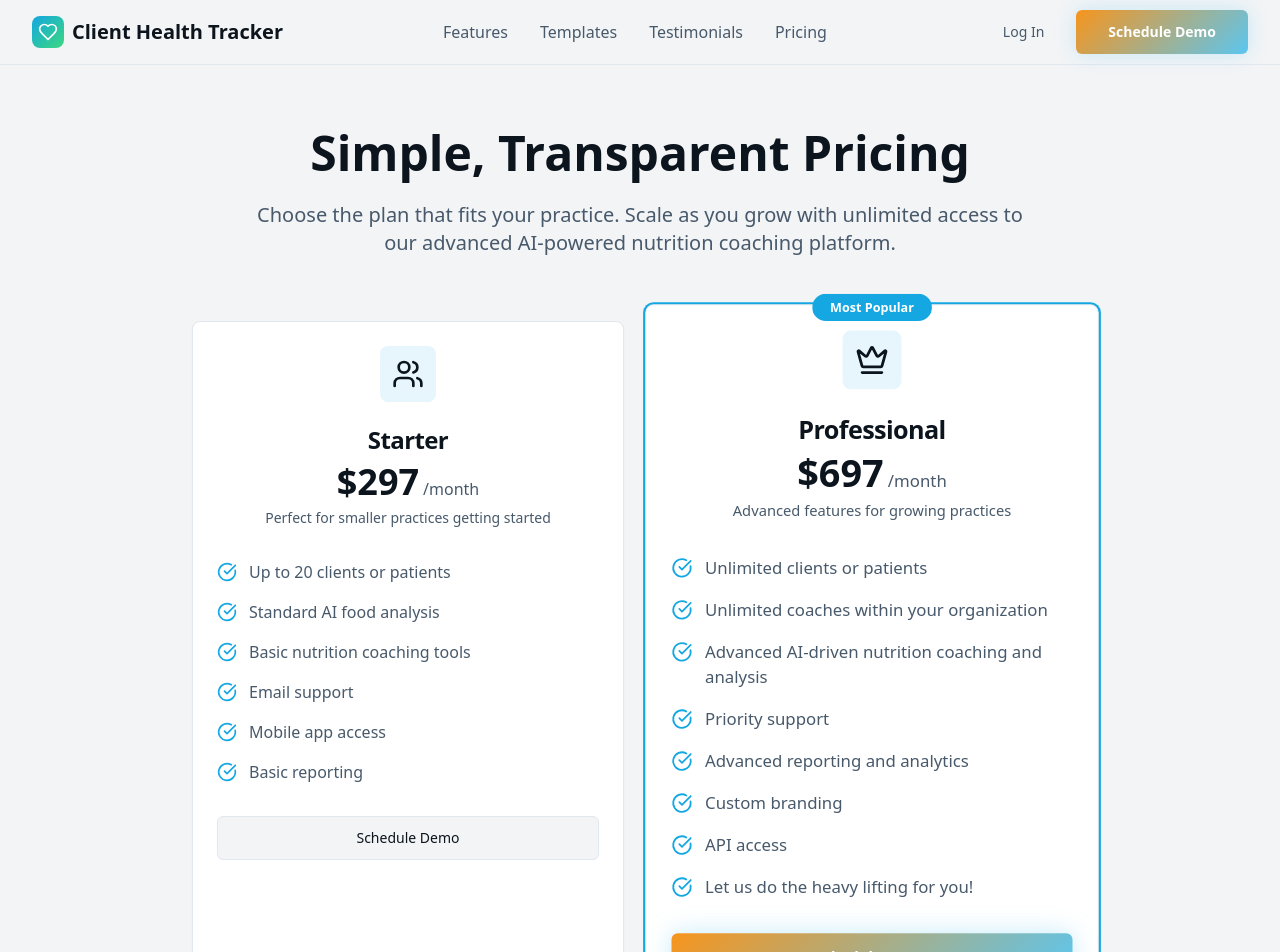
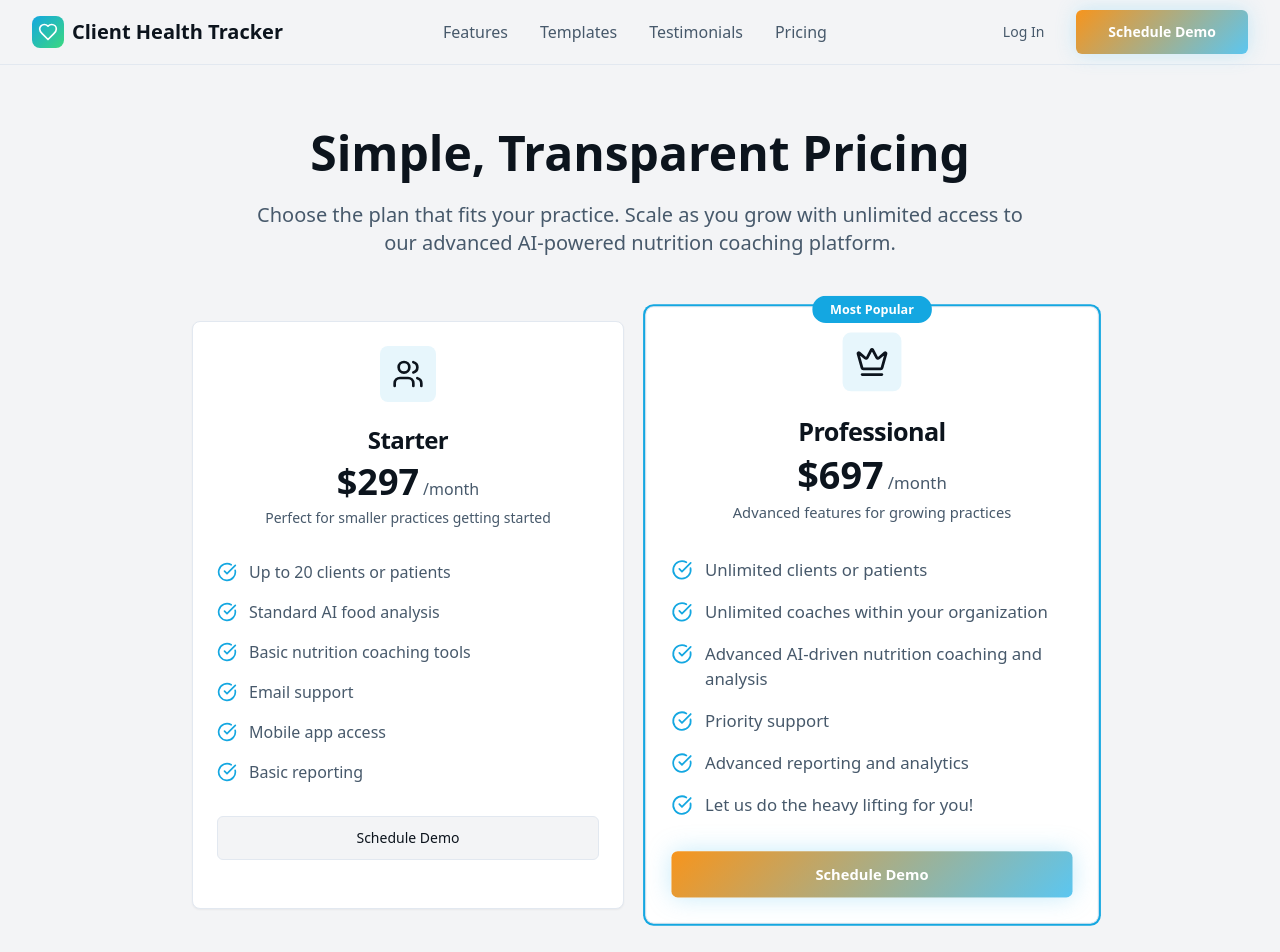
Before and after one commit to drjerryrelth/wellness-powered-ai, a React (Vite) app: page /pricing in a window 1280 px wide. Shown: the top 952 px of the page. Built offline with nearby package versions, Linux system fonts and the light colour scheme.

Commit message:
Remove branding and API access
Remove "Custom branding" and "API access" from the Professional pricing tier.

```diff
--- a/src/pages/Pricing.tsx
+++ b/src/pages/Pricing.tsx
@@ -37,8 +37,6 @@ const Pricing = () => {
         "Advanced AI-driven nutrition coaching and analysis",
         "Priority support",
         "Advanced reporting and analytics",
-        "Custom branding",
-        "API access",
         "Let us do the heavy lifting for you!"
       ],
       badge: "Most Popular",
```
